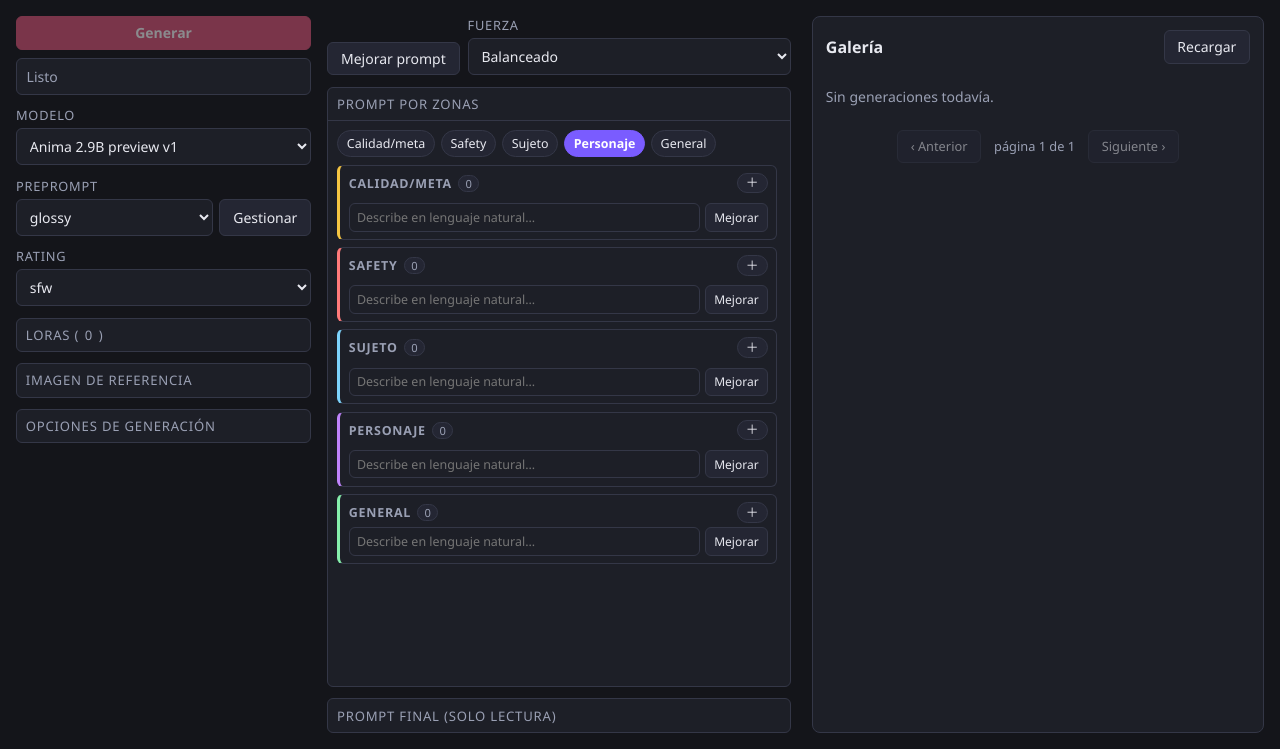
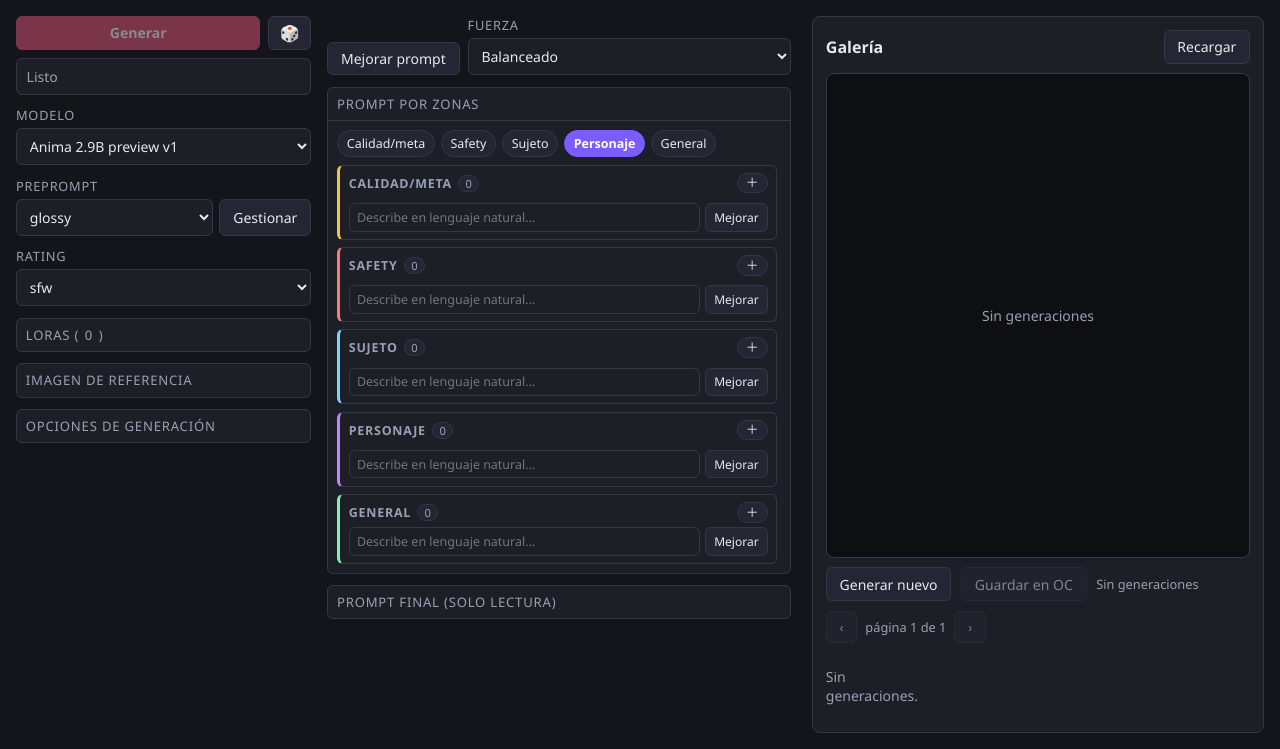
Before and after one commit to gusnion/WaifuStudio, a FastAPI app: page / in a window 1280 px wide. Shown: the part 54-803 px from the top of the page. Run offline with FastAPI, Linux system fonts and the light colour scheme; data that the repository does not hold is empty; parts of the project's set-up code (start-up, migrations or seed data) failed here and were passed over.

Commit message:
[M9-D1/D2a] negativo sin duplicado, panel reactivo (scroll por columnas), dado de seed; visor de imagen con 5 miniaturas/pagina, Cargar, Generar nuevo y Guardar en OC (732 tests)

```diff
--- a/static/app.css
+++ b/static/app.css
@@ -103,6 +103,8 @@ main {
 #panel-editor.active {
   display: grid;
   grid-template-columns: 380px 1fr;
+  grid-template-rows: minmax(0, 1fr);
+  min-height: 0;
 }
 
 .controls {
@@ -143,7 +145,7 @@ main {
 }
 
 .image-controls .controls-column-zones {
-  overflow: hidden;
+  overflow-y: auto;
 }
 
 .generate-block,
@@ -160,19 +162,11 @@ main {
 .zones-panel {
   display: flex;
   flex-direction: column;
-  flex: 1 1 auto;
-  min-height: 0;
-}
-
-.zones-panel > .section-body {
-  flex: 1 1 auto;
-  min-height: 0;
+  flex: 0 0 auto;
 }
 
 #zone-editor {
-  flex: 1 1 auto;
-  min-height: 10rem;
-  max-height: calc(100vh - 20rem);
+  max-height: min(60vh, 640px);
   overflow-y: auto;
   padding-right: 0.25rem;
 }
@@ -201,10 +195,6 @@ main {
   .image-controls .controls-column-zones {
     overflow: visible;
   }
-
-  #zone-editor {
-    max-height: 60vh;
-  }
 }
 
 .prompt-block {
@@ -286,6 +276,21 @@ input[type="checkbox"] {
   flex: 1;
 }
 
+#btn-seed-random {
+  flex: 0 0 auto;
+  padding: 0.4rem 0.65rem;
+  font-size: 1rem;
+  line-height: 1;
+}
+
+#btn-seed-random.active,
+#btn-seed-random[aria-pressed="true"] {
+  background: var(--accent);
+  border-color: var(--accent);
+  color: #fff;
+  box-shadow: inset 0 0 0 1px rgba(255, 255, 255, 0.25);
+}
+
 .progress {
   display: flex;
   flex-direction: column;
@@ -317,6 +322,7 @@ input[type="checkbox"] {
   display: flex;
   flex-direction: column;
   min-width: 0;
+  min-height: 0;
   background: var(--panel);
   border: 1px solid var(--border);
   border-radius: 8px;
@@ -339,6 +345,7 @@ input[type="checkbox"] {
   display: grid;
   grid-template-columns: repeat(auto-fill, minmax(220px, 1fr));
   gap: 0.8rem;
+  min-height: 0;
   overflow-y: auto;
   align-content: start;
 }
@@ -384,6 +391,104 @@ input[type="checkbox"] {
 
 .card .meta {
   color: var(--accent);
+}
+
+.image-preview {
+  display: flex;
+  align-items: center;
+  justify-content: center;
+  flex: 1 1 auto;
+  min-height: 120px;
+  width: 100%;
+  padding: 0;
+  overflow: hidden;
+  background: #0e0f13;
+  border: 1px solid var(--border);
+  border-radius: 8px;
+  cursor: default;
+}
+
+.image-preview.has-image {
+  cursor: zoom-in;
+}
+
+.image-preview img {
+  max-width: 100%;
+  max-height: 100%;
+  object-fit: contain;
+}
+
+.viewer-toolbar {
+  display: flex;
+  align-items: center;
+  flex-wrap: wrap;
+  gap: 0.6rem;
+  margin-top: 0.6rem;
+}
+
+.viewer-toolbar #btn-new-generation,
+.viewer-toolbar #btn-save-to-oc {
+  flex: 0 0 auto;
+}
+
+.viewer-info {
+  flex: 1 1 auto;
+  min-width: 0;
+  overflow: hidden;
+  text-overflow: ellipsis;
+  white-space: nowrap;
+  color: var(--muted);
+  font-size: 0.8rem;
+}
+
+.viewer-pager {
+  display: flex;
+  align-items: center;
+  gap: 0.5rem;
+  flex: 0 0 auto;
+  color: var(--muted);
+  font-size: 0.8rem;
+}
+
+.image-thumbs {
+  display: grid;
+  grid-template-columns: repeat(5, minmax(0, 120px));
+  justify-content: start;
+  gap: 0.5rem;
+  margin-top: 0.6rem;
+  flex: 0 0 auto;
+}
+
+.image-thumb {
+  padding: 0;
+  overflow: hidden;
+  background: #0e0f13;
+  border: 2px solid var(--border);
+  border-radius: 6px;
+  cursor: pointer;
+}
+
+.image-thumb img {
+  display: block;
+  width: 100%;
+  aspect-ratio: 320 / 576;
+  object-fit: cover;
+}
+
+.image-thumb.selected {
+  border-color: var(--accent);
+  box-shadow: 0 0 0 2px rgba(224, 86, 122, 0.35);
+}
+
+.image-thumb .thumb-missing {
+  display: flex;
+  align-items: center;
+  justify-content: center;
+  aspect-ratio: 320 / 576;
+  padding: 0.3rem;
+  color: var(--muted);
+  font-size: 0.72rem;
+  text-align: center;
 }
 
 .empty {
--- a/static/app.js
+++ b/static/app.js
@@ -46,12 +46,16 @@ const GENERAL_SUBCAT_LABELS = {
 };
 
 const PAGE_SIZE = 6;
+const IMAGE_PAGE_SIZE = 5;
 const VIDEO_FPS = 16;
 
 const EDITOR_REF_LIMIT = 10;
 const EDITOR_SIZE_MIN = 512;
 const EDITOR_SIZE_MAX = 2048;
 const EDITOR_SIZE_STEP = 16;
+
+const SEED_RANDOM_KEY = "waifu.seed.random";
+const SEED_RANDOM_MAX = 2147483647;
 
 const OC_TRAIT_GROUPS = ["hair", "eyes", "face", "body"];
 
@@ -104,12 +108,17 @@ const state = {
   editorInstalled: false,
   editorRefs: [],
   editorBusy: false,
-  galleryItems: [],
   videoItems: [],
-  imagePager: null,
+  imageViewer: {
+    page: 1,
+    total: 1,
+    items: [],
+    selectedId: null,
+  },
   videoPager: null,
   activeJobId: null,
   busy: false,
+  seedRandom: false,
   characters: [],
   activeCharacterId: null,
   ocSelectedTags: [],
@@ -778,6 +787,73 @@ async function enhancePrompt() {
   }
 }
 
+function readStoredSeedRandom() {
+  try {
+    return window.localStorage.getItem(SEED_RANDOM_KEY) === "1";
+  } catch (_error) {
+    return false;
+  }
+}
+
+function storeSeedRandom(enabled) {
+  try {
+    window.localStorage.setItem(SEED_RANDOM_KEY, enabled ? "1" : "0");
+  } catch (_error) {
+    return;
+  }
+}
+
+function randomSeed() {
+  return Math.floor(Math.random() * SEED_RANDOM_MAX);
+}
+
+function updateSeedRandomButton() {
+  const button = $("btn-seed-random");
+  if (!button) {
+    return;
+  }
+  button.classList.toggle("active", state.seedRandom);
+  button.setAttribute("aria-pressed", state.seedRandom ? "true" : "false");
+}
+
+function initSeedRandom() {
+  state.seedRandom = readStoredSeedRandom();
+  updateSeedRandomButton();
+}
+
+function toggleSeedRandom() {
+  state.seedRandom = !state.seedRandom;
+  storeSeedRandom(state.seedRandom);
+  updateSeedRandomButton();
+  setStatus(state.seedRandom ? "Seed aleatoria activada" : "Seed aleatoria desactivada");
+}
+
+function applyRandomSeed() {
+  if (!state.seedRandom) {
+    return;
+  }
+  $("seed").value = randomSeed();
+}
+
+async function startNewGeneration() {
+  resetPromptZones();
+  for (const zone of Object.keys(state.zoneDrafts)) {
+    state.zoneDrafts[zone] = "";
+  }
+  state.negativeTouched = false;
+  clearReference();
+  $("rating").value = "sfw";
+  const defaultModel = state.models.length ? state.models[0].id : $("model").value;
+  $("model").value = defaultModel;
+  await applyModel(defaultModel);
+  await restoreNegative();
+  if (!state.seedRandom) {
+    $("seed").value = $("seed").defaultValue || "42";
+  }
+  renderZoneEditor();
+  setStatus("Nuevo: opciones por defecto");
+}
+
 async function generate() {
   if (state.busy) {
     return;
@@ -796,6 +872,7 @@ async function generate() {
     setStatus("Medidas fuera de [64, 4096] o no múltiplos de 8", true);
     return;
   }
+  applyRandomSeed();
   const payload = {
     model_id: $("model").value,
     prompt,
@@ -816,7 +893,7 @@ async function generate() {
   setStatus("Encolando...");
   try {
     const data = await postJson("/api/generate", payload);
-    await pollJob(data.job_id);
+    await pollJob(data.job_id, setStatus, reloadImageViewerFirstPage);
   } catch (error) {
     setStatus(error.message, true);
   } finally {
@@ -1008,9 +1085,9 @@ async function reuseGeneration(item) {
     warning = error.message;
   }
   if (warning) {
-    setStatus(`Reusado #${item.id} · ${warning}`, true);
+    setStatus(`Cargado #${item.id} · ${warning}`, true);
   } else {
-    setStatus(`Reusado #${item.id}`);
+    setStatus(`Cargado #${item.id}`);
   }
 }
 
@@ -1067,26 +1144,6 @@ function galleryCard(item) {
   meta.className = "meta";
   meta.textContent = bits.join(" · ");
   caption.append(title, prompt, meta);
-  if (item.kind !== "video") {
-    const actions = document.createElement("div");
-    actions.className = "card-actions";
-    const reuse = document.createElement("button");
-    reuse.type = "button";
-    reuse.className = "card-action";
-    reuse.textContent = "Reusar";
-    reuse.addEventListener("click", () => {
-      reuseGeneration(item).catch((error) => setStatus(error.message, true));
-    });
-    const saveOc = document.createElement("button");
-    saveOc.type = "button";
-    saveOc.className = "card-action";
-    saveOc.textContent = "Guardar en OC";
-    saveOc.addEventListener("click", () => {
-      openOcSaveModal(item).catch((error) => setStatus(error.message, true));
-    });
-    actions.append(reuse, saveOc);
-    caption.appendChild(actions);
-  }
   card.appendChild(caption);
   return card;
 }
@@ -1111,13 +1168,7 @@ function renderGallery(container, items, emptyText, pager) {
   pager.next.disabled = pager.page >= total;
 }
 
-function renderGalleries() {
-  renderGallery(
-    $("gallery"),
-    state.galleryItems,
-    "Sin generaciones todavía.",
-    state.imagePager
-  );
+function renderVideoGallery() {
   renderGallery(
     $("video-gallery"),
     state.videoItems,
@@ -1130,22 +1181,157 @@ async function loadGallery() {
   try {
     const data = await api("/api/gallery?limit=24");
     const items = data.items || [];
-    state.galleryItems = items.filter((item) => item.kind !== "video");
     state.videoItems = items.filter((item) => item.kind === "video");
-    renderGalleries();
+    renderVideoGallery();
   } catch (error) {
     setStatus(error.message, true);
   }
 }
 
+function formatGalleryDate(value) {
+  const text = String(value || "").replace("T", " ");
+  return text ? text.slice(0, 16) : "sin fecha";
+}
+
+function selectedImageView() {
+  return (
+    state.imageViewer.items.find(
+      (item) => item.id === state.imageViewer.selectedId
+    ) || null
+  );
+}
+
+function imageViewUrl(item) {
+  const urls = (item && item.urls) || [];
+  return urls.length && !isVideoUrl(urls[0]) ? urls[0] : null;
+}
+
+function updateImagePreview() {
+  const item = selectedImageView();
+  const url = imageViewUrl(item);
+  const img = $("image-preview-img");
+  const empty = $("image-preview-empty");
+  if (url) {
+    img.src = url;
+    img.alt = item.prompt ? `#${item.id} ${item.prompt}` : `Generación #${item.id}`;
+    img.classList.remove("hidden");
+    empty.classList.add("hidden");
+  } else {
+    img.removeAttribute("src");
+    img.alt = "";
+    img.classList.add("hidden");
+    empty.classList.remove("hidden");
+    if (!item) {
+      empty.textContent = "Sin generaciones";
+    } else {
+      empty.textContent = item.status === "error" ? "Sin resultado (error)" : "Sin resultado";
+    }
+  }
+  $("image-preview").classList.toggle("has-image", Boolean(url));
+  $("btn-save-to-oc").disabled = !item;
+  const info = $("image-preview-info");
+  info.textContent = item
+    ? `#${item.id} · ${item.model_id} · ${formatGalleryDate(item.created_at)}`
+    : "Sin generaciones";
+}
+
+function renderImageThumbs() {
+  const container = $("image-thumbs");
+  container.replaceChildren();
+  const items = state.imageViewer.items;
+  if (!items.length) {
+    const empty = document.createElement("p");
+    empty.className = "empty";
+    empty.textContent = "Sin generaciones.";
+    container.appendChild(empty);
+    return;
+  }
+  for (const item of items) {
+    const selected = item.id === state.imageViewer.selectedId;
+    const button = document.createElement("button");
+    button.type = "button";
+    button.className = "image-thumb";
+    button.classList.toggle("selected", selected);
+    if (selected) {
+      button.setAttribute("aria-current", "true");
+    }
+    button.title = `Reusar generación #${item.id}`;
+    button.setAttribute("aria-label", `Reusar generación #${item.id}`);
+    const url = imageViewUrl(item);
+    if (url) {
+      const img = document.createElement("img");
+      img.src = url;
+      img.alt = item.prompt || `Generación #${item.id}`;
+      img.loading = "lazy";
+      button.appendChild(img);
+    } else {
+      const missing = document.createElement("span");
+      missing.className = "thumb-missing";
+      missing.textContent = item.status === "error" ? "Error" : "Sin resultado";
+      button.appendChild(missing);
+    }
+    button.addEventListener("click", () => {
+      selectImageGeneration(item).catch((error) => setStatus(error.message, true));
+    });
+    container.appendChild(button);
+  }
+}
+
+function renderImageViewer() {
+  const viewer = state.imageViewer;
+  updateImagePreview();
+  renderImageThumbs();
+  $("image-page-info").textContent = `página ${viewer.page} de ${viewer.total}`;
+  $("image-prev-page").disabled = viewer.page <= 1;
+  $("image-next-page").disabled = viewer.page >= viewer.total;
+}
+
+async function loadImageViewer({ selectNewest = false } = {}) {
+  const viewer = state.imageViewer;
+  viewer.page = Math.max(1, viewer.page);
+  const offset = (viewer.page - 1) * IMAGE_PAGE_SIZE;
+  try {
+    const data = await api(
+      `/api/gallery?limit=${IMAGE_PAGE_SIZE}&offset=${offset}`
+    );
+    const raw = data.items || [];
+    const count = Number(data.count);
+    const total = Number.isFinite(count) && count > 0 ? count : raw.length;
+    viewer.total = Math.max(1, Math.ceil(total / IMAGE_PAGE_SIZE));
+    if (viewer.page > viewer.total) {
+      viewer.page = viewer.total;
+      return await loadImageViewer({ selectNewest });
+    }
+    viewer.items = raw.filter((item) => item.kind !== "video");
+    const onPage = viewer.items.some((item) => item.id === viewer.selectedId);
+    if (selectNewest && viewer.items.length) {
+      viewer.selectedId = viewer.items[0].id;
+    } else if (!onPage) {
+      viewer.selectedId = viewer.items.length ? viewer.items[0].id : null;
+    }
+    renderImageViewer();
+  } catch (error) {
+    setStatus(error.message, true);
+  }
+}
+
+async function selectImageGeneration(item) {
+  state.imageViewer.selectedId = item.id;
+  renderImageViewer();
+  await reuseGeneration(item);
+}
+
 async function reloadGalleryFirstPage() {
-  if (state.imagePager) {
-    state.imagePager.page = 1;
-  }
   if (state.videoPager) {
     state.videoPager.page = 1;
   }
   await loadGallery();
+  await loadImageViewer();
+}
+
+async function reloadImageViewerFirstPage() {
+  state.imageViewer.page = 1;
+  await loadImageViewer({ selectNewest: true });
 }
 
 function makePager(prefix) {
@@ -3300,10 +3486,21 @@ const REQUIRED_IDS = [
   "btn-enhance-discard",
   "btn-generate",
   "btn-cancel",
+  "btn-seed-random",
   "btn-negative-restore",
   "btn-ref-clear",
   "btn-lightbox-close",
   "lightbox",
+  "btn-new-generation",
+  "btn-save-to-oc",
+  "image-preview",
+  "image-preview-img",
+  "image-preview-empty",
+  "image-preview-info",
+  "image-prev-page",
+  "image-next-page",
+  "image-page-info",
+  "image-thumbs",
   "gallery-prev",
   "gallery-next",
   "video-gallery-prev",
@@ -3378,7 +3575,6 @@ function bind() {
     setStatus("UI desactualizada: recarga con Ctrl+F5", true);
     console.error("bind: faltan elementos de la UI", missing);
   }
-  state.imagePager = makePager("gallery");
   state.videoPager = makePager("video-gallery");
   on("tab-image", "click", () => switchTab("image"));
   on("tab-video", "click", () => switchTab("video"));
@@ -3388,9 +3584,27 @@ function bind() {
   on("btn-enhance-discard", "click", discardEnhanceResult);
   on("btn-generate", "click", generate);
   on("btn-cancel", "click", cancelJob);
+  on("btn-seed-random", "click", toggleSeedRandom);
+  on("btn-new-generation", "click", () => {
+    startNewGeneration().catch((error) => setStatus(error.message, true));
+  });
+  on("btn-save-to-oc", "click", () => {
+    const item = selectedImageView();
+    if (!item) {
+      return;
+    }
+    openOcSaveModal(item).catch((error) => setStatus(error.message, true));
+  });
   on("btn-negative-restore", "click", restoreNegative);
   on("btn-ref-clear", "click", clearReference);
   on("btn-lightbox-close", "click", closeLightbox);
+  on("image-preview", "click", () => {
+    const item = selectedImageView();
+    const url = imageViewUrl(item);
+    if (url) {
+      openLightbox(url, `Generación #${item.id}`);
+    }
+  });
   on("lightbox", "click", (event) => {
     if (event.target === $("lightbox")) {
       closeLightbox();
@@ -3409,25 +3623,25 @@ function bind() {
       closeOcModal();
     }
   });
-  on("gallery-prev", "click", () => {
-    state.imagePager.page -= 1;
-    renderGalleries();
-  });
-  on("gallery-next", "click", () => {
-    state.imagePager.page += 1;
-    renderGalleries();
+  on("image-prev-page", "click", () => {
+    state.imageViewer.page -= 1;
+    loadImageViewer();
+  });
+  on("image-next-page", "click", () => {
+    state.imageViewer.page += 1;
+    loadImageViewer();
   });
   on("video-gallery-prev", "click", () => {
     state.videoPager.page -= 1;
-    renderGalleries();
+    renderVideoGallery();
   });
   on("video-gallery-next", "click", () => {
     state.videoPager.page += 1;
-    renderGalleries();
+    renderVideoGallery();
   });
   on("btn-reload", "click", () => {
-    state.imagePager.page = 1;
-    loadGallery();
+    state.imageViewer.page = 1;
+    loadImageViewer();
   });
   on("btn-video-reload", "click", () => {
     state.videoPager.page = 1;
@@ -3582,6 +3796,7 @@ async function init() {
       failures.push("bind");
     }
     await settle("secciones", initPanelSections);
+    await settle("seed aleatoria", initSeedRandom);
     await settle("video", () => {
       applyVideoEngine();
       updateVideoDurationInfo();
@@ -3594,7 +3809,8 @@ async function init() {
     await settle("preprompts OC", loadOcPreprompts);
     await settle("OCs", loadCharacters);
     await settle("negativo", refreshNegative);
-    await settle("galería", loadGallery);
+    await settle("galería de video", loadGallery);
+    await settle("visor de imagen", () => loadImageViewer());
     await settle("zonas", renderZoneEditor);
     await settle("estado del editor", loadEditorStatus);
   } catch (error) {
--- a/templates/index.html
+++ b/templates/index.html
@@ -25,6 +25,7 @@
             <div class="generate-row">
               <button id="btn-generate" class="primary" type="button">Generar</button>
               <button id="btn-cancel" class="hidden" type="button">Cancelar</button>
+              <button id="btn-seed-random" type="button" title="Seed aleatoria" aria-pressed="false">🎲</button>
             </div>
             <p id="job-status" class="status">Listo</p>
             <div id="job-progress" class="progress hidden">
@@ -105,10 +106,7 @@
               <details id="section-negative" class="advanced panel-section" data-section="negative">
                 <summary>Negativo (avanzado)</summary>
                 <div class="section-body">
-                  <label class="field">
-                    <span>Negativo</span>
-                    <textarea id="negative" rows="3" placeholder="worst quality, low quality, ..."></textarea>
-                  </label>
+                  <textarea id="negative" rows="3" placeholder="worst quality, low quality, ..."></textarea>
                   <button id="btn-negative-restore" type="button">Restaurar</button>
                 </div>
               </details>
@@ -209,8 +207,22 @@
           <h2>Galería</h2>
           <button id="btn-reload" type="button">Recargar</button>
         </div>
-        <div id="gallery" class="gallery"></div>
-        <div class="pager">
+        <button id="image-preview" class="image-preview" type="button" title="Ampliar imagen">
+          <img id="image-preview-img" class="hidden" alt="Generación seleccionada">
+          <span id="image-preview-empty" class="empty">Sin generaciones</span>
+        </button>
+        <div class="viewer-toolbar">
+          <button id="btn-new-generation" type="button">Generar nuevo</button>
+          <button id="btn-save-to-oc" type="button" disabled>Guardar en OC</button>
+          <span id="image-preview-info" class="viewer-info">Sin generaciones</span>
+          <div class="viewer-pager">
+            <button id="image-prev-page" type="button" aria-label="Página anterior">‹</button>
+            <span id="image-page-info">página 1 de 1</span>
+            <button id="image-next-page" type="button" aria-label="Página siguiente">›</button>
+          </div>
+        </div>
+        <div id="image-thumbs" class="image-thumbs"></div>
+        <div class="pager hidden" hidden>
           <button id="gallery-prev" type="button">‹ Anterior</button>
           <span id="gallery-page">página 1 de 1</span>
           <button id="gallery-next" type="button">Siguiente ›</button>
```
Also changed, not shown: README.md.
